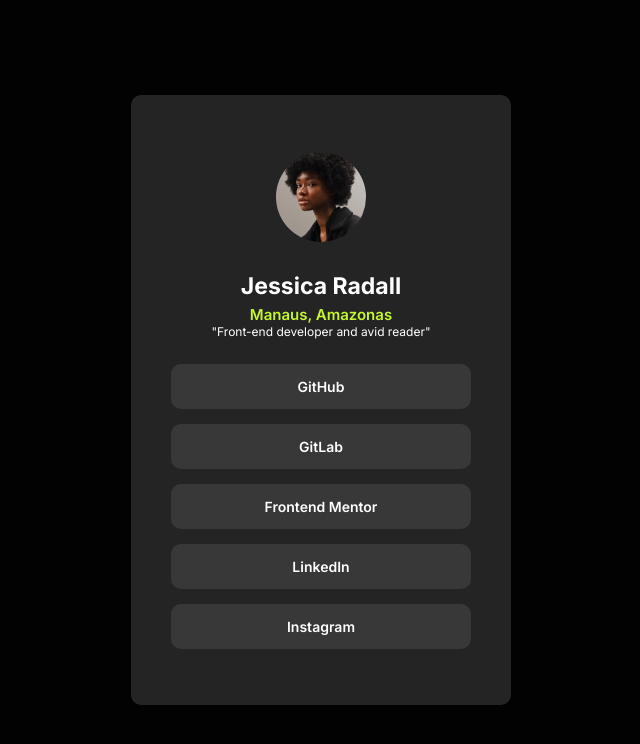
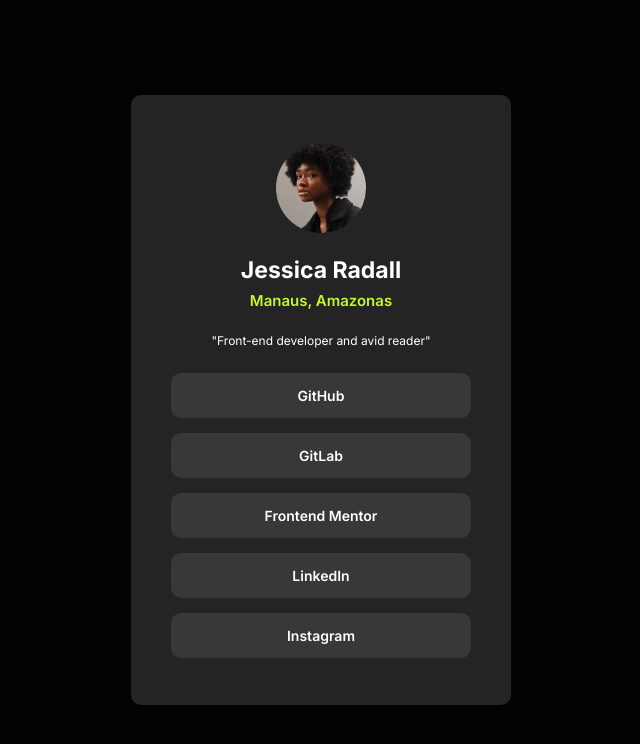
Before and after one commit to Fabricio1919/Perfil-de-links-sociais, a plain HTML site: page index.html in a window 1280 px wide. Shown: the whole page, without its empty margins (319-959 px from the left). Drawn offline with Linux system fonts and the light colour scheme.

Commit message:
refactor

```diff
--- a/css/style.css
+++ b/css/style.css
@@ -64,7 +64,7 @@ main {
 .profile header h1 {
   font-size: 2.3rem; /* Tamanho da fonte */
   font-weight: var(--fw-bold); /* Peso da fonte negrito */
-  margin-top: 3rem; /* Margem superior */
+  margin-top: 2.3rem; /* Margem superior */
   color: var(--white); /* Cor branca */
 }
 
@@ -72,13 +72,13 @@ main {
 .profile header h2 {
   font-size: 1.5rem; /* Tamanho da fonte */
   font-weight: 600; /* Peso semi-negrito */
-  margin-top: 0.5rem; /* Margem superior */
+  margin-top: 0.7rem; /* Margem superior */
   color: var(--green); /* Cor verde */
 }
 
 /* Estilo do parágrafo do perfil */
 .profile p {
-  margin-top: rem; /* Margem superior */
+  margin-top: 2.3rem; /* Margem superior */
   font-size: 1.2rem; /* Tamanho da fonte */
   font-weight: 400; /* Peso normal */
   color: var(--white); /* Cor branca */
```
